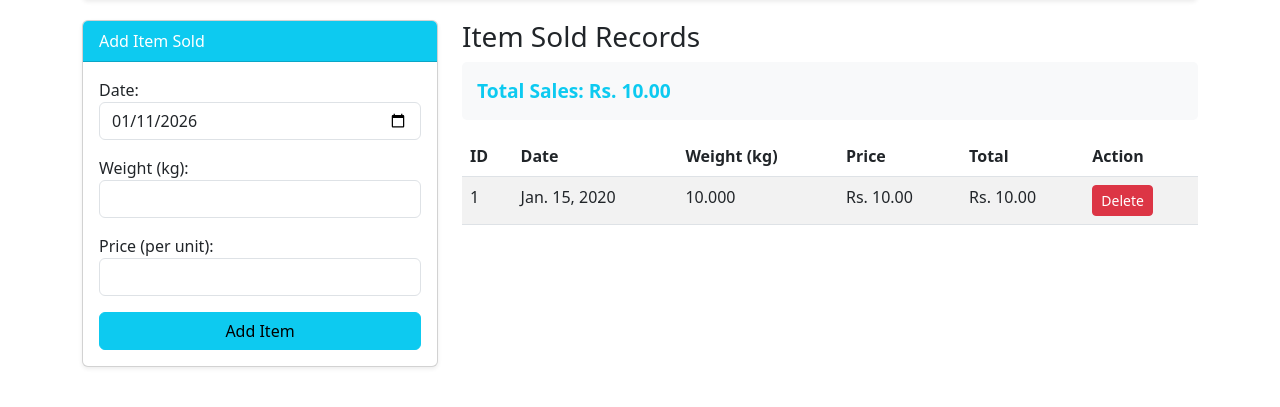
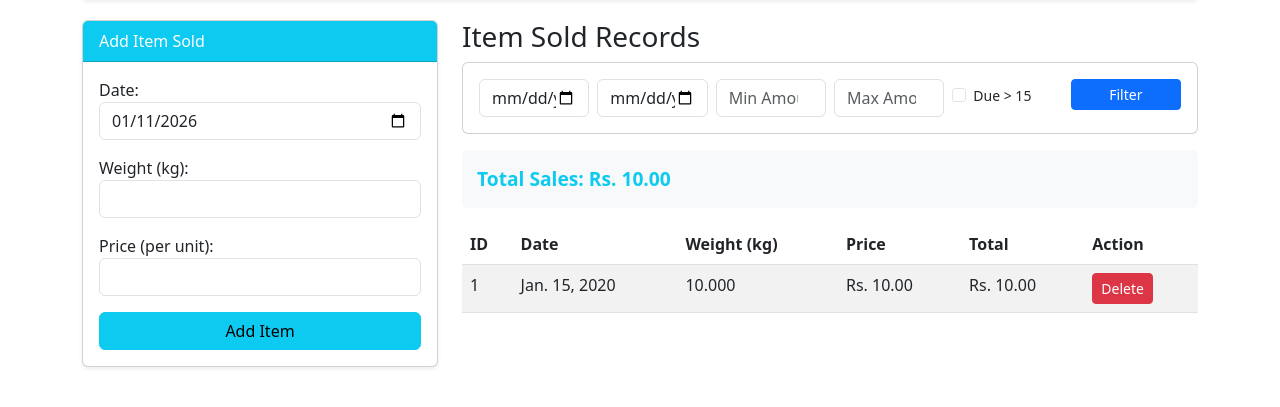
Before and after one commit to sudeepsudhevan/Sales-Data-Printer, a Django app: page /item-sold/ in a window 1280 px wide. Shown: the part 76-483 px from the top of the page. Run offline with Django 5.2, Linux system fonts and the light colour scheme; tables that the repository leaves empty hold one stand-in row (values such as "Sample post").

Commit message:
Adding filter function and 15 day window

```diff
--- a/sales/forms.py
+++ b/sales/forms.py
@@ -19,3 +19,10 @@ class ItemSoldForm(forms.ModelForm):
             'weight': forms.NumberInput(attrs={'class': 'form-control', 'step': '0.001'}),
             'price': forms.NumberInput(attrs={'class': 'form-control', 'step': '0.01'}),
         }
+
+class FilterForm(forms.Form):
+    start_date = forms.DateField(required=False, widget=forms.DateInput(attrs={'type': 'date', 'class': 'form-control', 'placeholder': 'Start Date'}))
+    end_date = forms.DateField(required=False, widget=forms.DateInput(attrs={'type': 'date', 'class': 'form-control', 'placeholder': 'End Date'}))
+    min_amount = forms.DecimalField(required=False, widget=forms.NumberInput(attrs={'class': 'form-control', 'placeholder': 'Min Amount'}))
+    max_amount = forms.DecimalField(required=False, widget=forms.NumberInput(attrs={'class': 'form-control', 'placeholder': 'Max Amount'}))
+    due_15_days = forms.BooleanField(required=False, label="Show Due > 15 Days (Sold > 15 days ago)", widget=forms.CheckboxInput(attrs={'class': 'form-check-input'}))
--- a/sales/templates/sales/item_sold.html
+++ b/sales/templates/sales/item_sold.html
@@ -27,6 +27,36 @@
     </div>
     <div class="col-md-8">
         <h3>Item Sold Records</h3>
+        <!-- Filter Form -->
+        <div class="card mb-3">
+            <div class="card-body py-3">
+                <form method="get" class="row g-2">
+                    <div class="col-md-2">
+                        {{ filter_form.start_date }}
+                    </div>
+                    <div class="col-md-2">
+                        {{ filter_form.end_date }}
+                    </div>
+                    <div class="col-md-2">
+                        {{ filter_form.min_amount }}
+                    </div>
+                    <div class="col-md-2">
+                        {{ filter_form.max_amount }}
+                    </div>
+                    <div class="col-md-2 d-flex align-items-center">
+                        <div class="form-check small">
+                            {{ filter_form.due_15_days }}
+                            <label class="form-check-label" for="{{ filter_form.due_15_days.id_for_label }}">
+                                Due > 15
+                            </label>
+                        </div>
+                    </div>
+                    <div class="col-md-2">
+                        <button type="submit" class="btn btn-primary btn-sm w-100">Filter</button>
+                    </div>
+                </form>
+            </div>
+        </div>
         <div class="total-box mb-3 text-info">Total Sales: Rs. {{ total_sold|floatformat:2 }}</div>
         <table class="table table-striped table-hover">
             <thead>
--- a/sales/views.py
+++ b/sales/views.py
@@ -1,6 +1,6 @@
 from django.shortcuts import render, redirect, get_object_or_404
 from .models import MoneyReceived, ItemSold
-from .forms import MoneyReceivedForm, ItemSoldForm
+from .forms import MoneyReceivedForm, ItemSoldForm, FilterForm
 from django.db.models import Sum
 from django.template.loader import render_to_string
 from django.http import HttpResponse
@@ -11,14 +11,58 @@ import json
 from django.core.serializers.json import DjangoJSONEncoder
 
 def index(request):
-    # Summary Cards
-    total_received = MoneyReceived.objects.aggregate(Sum('amount'))['amount__sum'] or 0
-    total_sold = ItemSold.objects.aggregate(Sum('total'))['total__sum'] or 0
+    # Filter Form
+    filter_form = FilterForm(request.GET)
+
+    # Base QuerySets (for charts and summary)
+    money_qs = MoneyReceived.objects.all()
+    sold_qs = ItemSold.objects.all()
+
+    filtered_items = None
+
+    if filter_form.is_valid():
+        start_date = filter_form.cleaned_data.get('start_date')
+        end_date = filter_form.cleaned_data.get('end_date')
+        min_amount = filter_form.cleaned_data.get('min_amount')
+        max_amount = filter_form.cleaned_data.get('max_amount')
+        due_15_days = filter_form.cleaned_data.get('due_15_days')
+
+        # Apply filters to Base QS
+        if start_date:
+            money_qs = money_qs.filter(date__gte=start_date)
+            sold_qs = sold_qs.filter(date__gte=start_date)
+        if end_date:
+            money_qs = money_qs.filter(date__lte=end_date)
+            sold_qs = sold_qs.filter(date__lte=end_date)
+
+        if min_amount:
+            # For Money, it's 'amount'. For Sold, it's 'total' (usually what user cares about for range)
+            money_qs = money_qs.filter(amount__gte=min_amount)
+            sold_qs = sold_qs.filter(total__gte=min_amount)
+        if max_amount:
+            money_qs = money_qs.filter(amount__lte=max_amount)
+            sold_qs = sold_qs.filter(total__lte=max_amount)
+
+        # Specific Logic for "Due > 15 Days" -> Filter Items Sold older than 15 days
+        if due_15_days:
+            cutoff_date = datetime.date.today() - datetime.timedelta(days=15)
+            # If checked, we specifically want to SHOW these items in a list
+            filtered_items = sold_qs.filter(date__lte=cutoff_date).order_by('date')
+            filtered_total = filtered_items.aggregate(Sum('total'))['total__sum'] or 0
+
+            # Calculate Total Received (for the subtraction)
+            # We use money_qs which might be filtered by other fields if specified, or is all money
+            current_total_received = money_qs.aggregate(Sum('amount'))['amount__sum'] or 0
+            filtered_balance = filtered_total - current_total_received
+
+    # Summary Cards (Filtered)
+    total_received = money_qs.aggregate(Sum('amount'))['amount__sum'] or 0
+    total_sold = sold_qs.aggregate(Sum('total'))['total__sum'] or 0
     balance = total_sold - total_received
 
-    # Chart Data - Aggregate by Date
-    daily_received = MoneyReceived.objects.values('date').annotate(total=Sum('amount')).order_by('date')
-    daily_sold = ItemSold.objects.values('date').annotate(total=Sum('total')).order_by('date')
+    # Chart Data - Aggregate by Date (Filtered)
+    daily_received = money_qs.values('date').annotate(total=Sum('amount')).order_by('date')
+    daily_sold = sold_qs.values('date').annotate(total=Sum('total')).order_by('date')
 
     # Process into a dictionary {date: {received: 0, sold: 0}} to align dates
     data_map = {}
@@ -47,6 +91,10 @@ def index(request):
         'chart_labels': json.dumps(chart_labels, cls=DjangoJSONEncoder),
         'chart_received': json.dumps(chart_received, cls=DjangoJSONEncoder),
         'chart_sold': json.dumps(chart_sold, cls=DjangoJSONEncoder),
+        'filter_form': filter_form,
+        'filtered_items': filtered_items, # Pass the list if "Due" was checked
+        'filtered_total': filtered_total,
+        'filtered_balance': filtered_balance,
     }
     return render(request, 'sales/index.html', context)
 
@@ -60,12 +108,31 @@ def money_received(request):
         form = MoneyReceivedForm(initial={'date': datetime.date.today()})
 
     entries = MoneyReceived.objects.all().order_by('-date')
+
+    # Filter
+    filter_form = FilterForm(request.GET)
+    if filter_form.is_valid():
+        start_date = filter_form.cleaned_data.get('start_date')
+        end_date = filter_form.cleaned_data.get('end_date')
+        min_amount = filter_form.cleaned_data.get('min_amount')
+        max_amount = filter_form.cleaned_data.get('max_amount')
+
+        if start_date:
+            entries = entries.filter(date__gte=start_date)
+        if end_date:
+            entries = entries.filter(date__lte=end_date)
+        if min_amount:
+            entries = entries.filter(amount__gte=min_amount)
+        if max_amount:
+            entries = entries.filter(amount__lte=max_amount)
+
     total_received = entries.aggregate(Sum('amount'))['amount__sum'] or 0
 
     return render(request, 'sales/money_received.html', {
         'form': form,
         'entries': entries,
-        'total_received': total_received
+        'total_received': total_received,
+        'filter_form': filter_form
     })
 
 def item_sold(request):
@@ -78,12 +145,37 @@ def item_sold(request):
         form = ItemSoldForm(initial={'date': datetime.date.today()})
 
     items = ItemSold.objects.all().order_by('-date')
+
+    # Filter
+    filter_form = FilterForm(request.GET)
+    if filter_form.is_valid():
+        start_date = filter_form.cleaned_data.get('start_date')
+        end_date = filter_form.cleaned_data.get('end_date')
+        min_amount = filter_form.cleaned_data.get('min_amount')
+        max_amount = filter_form.cleaned_data.get('max_amount')
+        # We also support due_15_days here if user wants to see it on generic list
+        due_15_days = filter_form.cleaned_data.get('due_15_days')
+
+        if start_date:
+            items = items.filter(date__gte=start_date)
+        if end_date:
+            items = items.filter(date__lte=end_date)
+        if min_amount:
+            items = items.filter(total__gte=min_amount)
+        if max_amount:
+            items = items.filter(total__lte=max_amount)
+
+        if due_15_days:
+            cutoff_date = datetime.date.today() - datetime.timedelta(days=15)
+            items = items.filter(date__lte=cutoff_date)
+
     total_sold = items.aggregate(Sum('total'))['total__sum'] or 0
 
     return render(request, 'sales/item_sold.html', {
         'form': form,
         'items': items,
-        'total_sold': total_sold
+        'total_sold': total_sold,
+        'filter_form': filter_form
     })
 
 def delete_money(request, pk):
```
Also changed, not shown: sales/templates/sales/index.html (+75 -0 lines), sales/templates/sales/money_received.html (+22 -0 lines).
